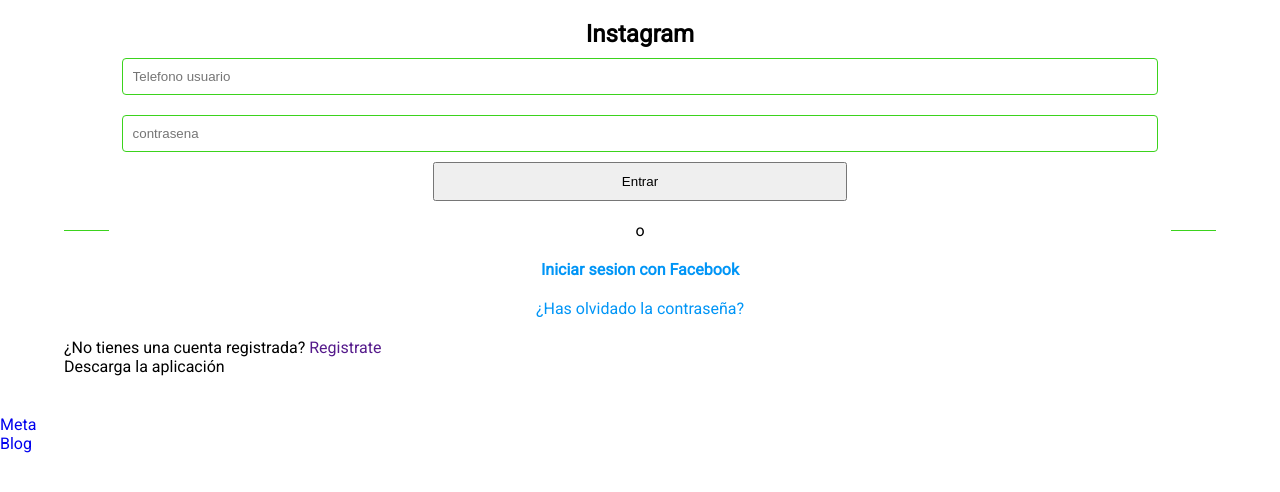
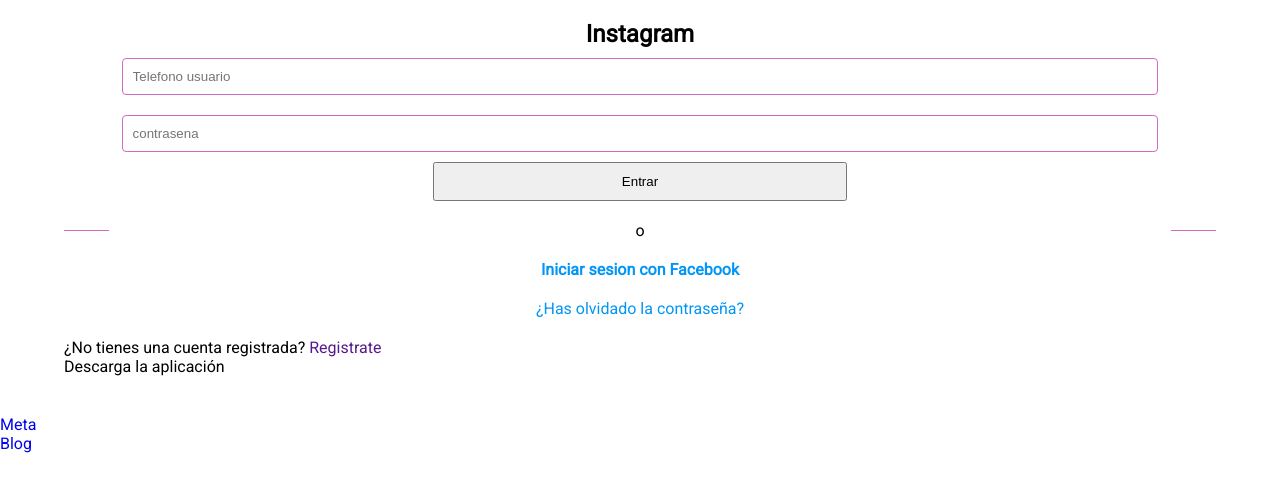
Before and after one commit to jorgebermudez36/CursoPlatzi, a plain HTML site: page index.html in a window 1280 px wide. Drawn offline with Linux system fonts and the light colour scheme.

Commit message:
Commit al master del post mas reciente

```diff
--- a/src/style.css
+++ b/src/style.css
@@ -1,5 +1,5 @@
 :root{
-    --red-color: rgb(59, 211, 29);
+    --red-color: rgb(209, 107, 193);
     --blue-color: #0095f6;
 }
 
```
